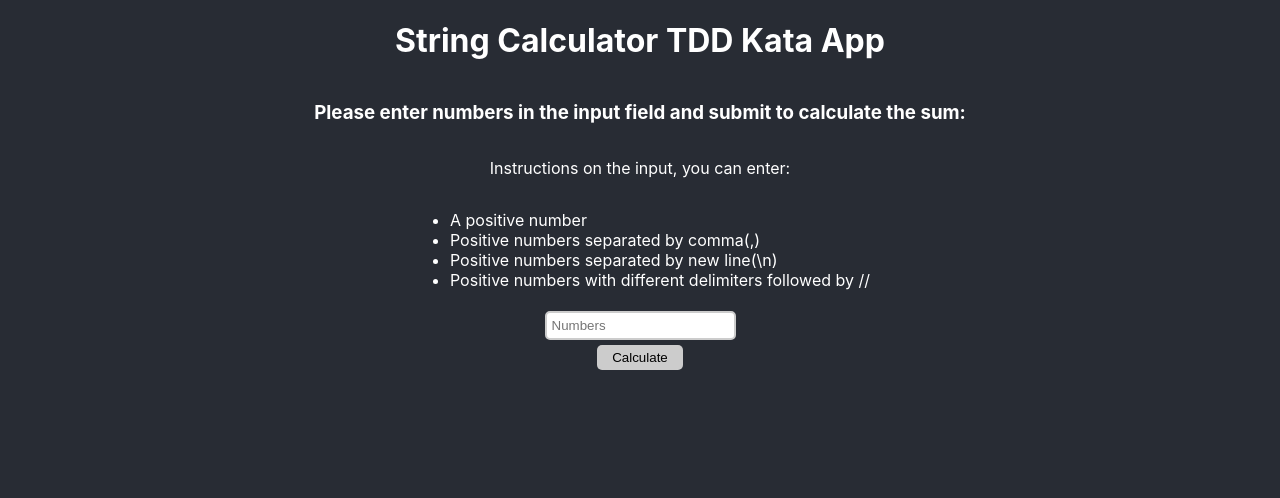
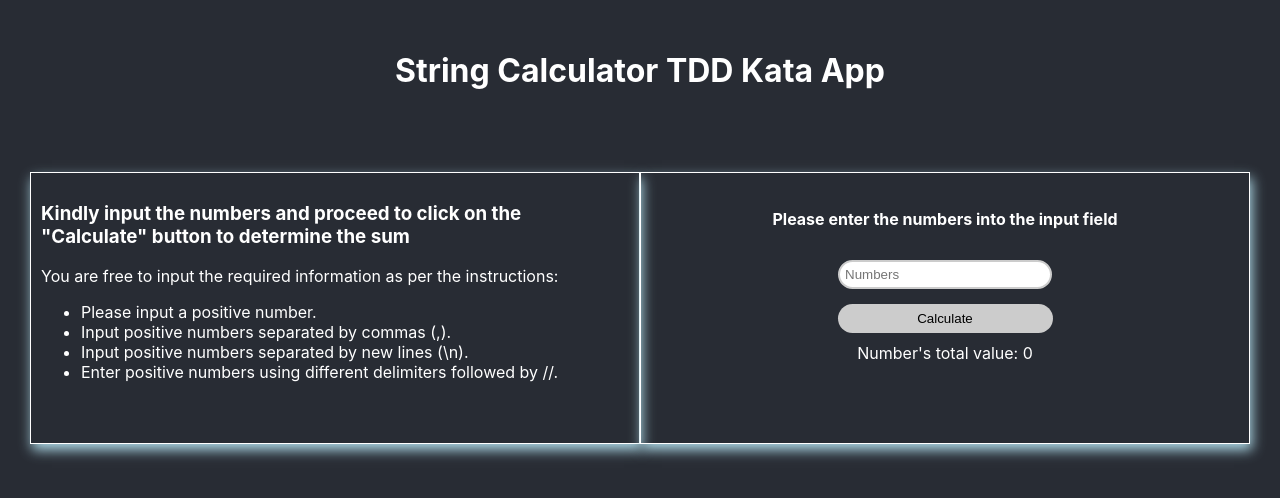
Before and after one commit to sarveshmahajan89/String-Calculator-TDD-Kata, a React (Create React App) app: page / in a window 1280 px wide. Shown: the top 498 px of the page. Built offline with nearby package versions, Linux system fonts and the light colour scheme.

Commit message:
Refactoring CSS changes for the final look

```diff
--- a/src/App.css
+++ b/src/App.css
@@ -1,14 +1,41 @@
-.App {
-  text-align: center;
+.app {
   min-height: 100vh;
   background-color: #282c34;
   width: 100%;
+  color: white;
 }
 
-.content {
+.header {
+  padding: 30px;
+  text-align: center;
+}
+
+.content-row {
+  display: flex;
+  display: -webkit-flex;
+  margin: 10px;
+  padding: 20px;
+}
+
+.column {
+  -webkit-flex: 1;
+  -ms-flex: 1;
+  flex: 1;
+  padding: 10px;
+  height: 250px;
+  border: 1px solid;
+  box-shadow: 2px 6px 12px lightblue;
+}
+
+.field-row {
   display: flex;
   justify-content: center;
-  color: white;
+  margin: 5px 0px;
+}
+.footer {
+  background-color: #f1f1f1;
+  padding: 10px;
+  text-align: center;
 }
 
 .display-error {
@@ -26,18 +53,27 @@ input[type=text] {
   margin:5px;
   border:2px solid #ccc;
   -webkit-border-radius: 5px;
-  border-radius: 5px;
+  border-radius: 20px;
+  width: 200px;
 }
-
 input[type=text]:focus {
   border-color:#333;
 }
 
 input[type=button] {
-  padding:5px 15px;
+  padding:7px;
+  margin:5px;
   background:#ccc;
   border:0 none;
   cursor:pointer;
   -webkit-border-radius: 5px;
-  border-radius: 5px;
+  border-radius: 20px;
+  width: 215px;
 }
+
+@media (max-width: 800px) {
+  .content-row  {
+    -webkit-flex-direction: column;
+    flex-direction: column;
+  }
+}
--- a/src/App.js
+++ b/src/App.js
@@ -3,10 +3,10 @@ import StringCalculator from './StringCalculator';
 
 const App = () => {
     return (
-        <div className="App">
-            <header className="content">
+        <div className="app">
+            <div className="header">
                 <h1>String Calculator TDD Kata App</h1>
-            </header>
+            </div>
             <ErrorBoundary>
                 <StringCalculator/>
             </ErrorBoundary>
--- a/src/StringCalculator.js
+++ b/src/StringCalculator.js
@@ -24,30 +24,33 @@ function StringCalculator() {
     };
 
   return (
-      <div>
-          <div className="content">
-              <h3>Please enter numbers in the input field and submit to calculate the sum:</h3>
-          </div>
-          <div className="content">
-              <p>Instructions on the input, you can enter:</p>
-          </div>
-          <div className="content">
+      <div className="content-row">
+          <div className="column">
+              <h3>Kindly input the numbers and proceed to click on the "Calculate" button to determine the sum</h3>
+
+              <p>You are free to input the required information as per the instructions:</p>
+
               <ul>
-                  <li>A positive number</li>
-                  <li>Positive numbers separated by comma(,)</li>
-                  <li>Positive numbers separated by new line(\n)</li>
-                  <li>Positive numbers with different delimiters followed by //</li>
+                  <li>Please input a positive number.</li>
+                  <li>Input positive numbers separated by commas (,).</li>
+                  <li>Input positive numbers separated by new lines (\n).</li>
+                  <li>Enter positive numbers using different delimiters followed by //.</li>
               </ul>
           </div>
-          <div className="content">
-              <input type='text' placeholder='Numbers' value={textNumbers} onChange={handleChange}/>
+          <div className="column">
+              <div className="field-row">
+                  <h4>Please enter the numbers into the input field</h4>
+              </div>
+              <div className="field-row">
+                  <input type='text' placeholder='Numbers' value={textNumbers} onChange={handleChange}/>
+              </div>
+              <div className="field-row">
+                  <input type='button' value='Calculate' onClick={calculateSum}/>
+              </div>
+              <div className="field-row">
+                  <label>Number's total value: {numbersTotal}</label>
+              </div>
           </div>
-          <div className="content">
-              <input type='button' value='Calculate' onClick={calculateSum}/>
-          </div>
-          {textNumbers && <div className="content">
-              <h3>Number's total value: {numbersTotal}</h3>
-          </div>}
       </div>
   );
 }
```
